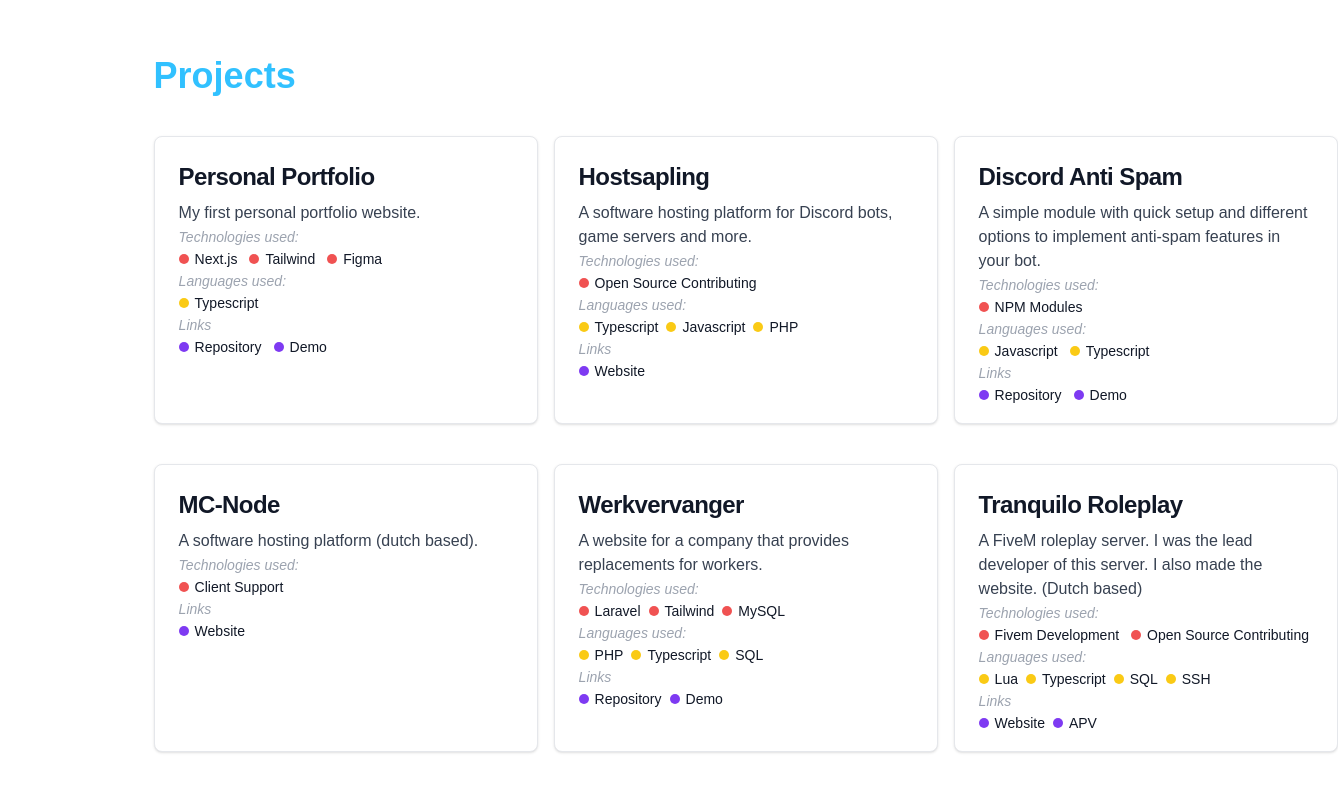
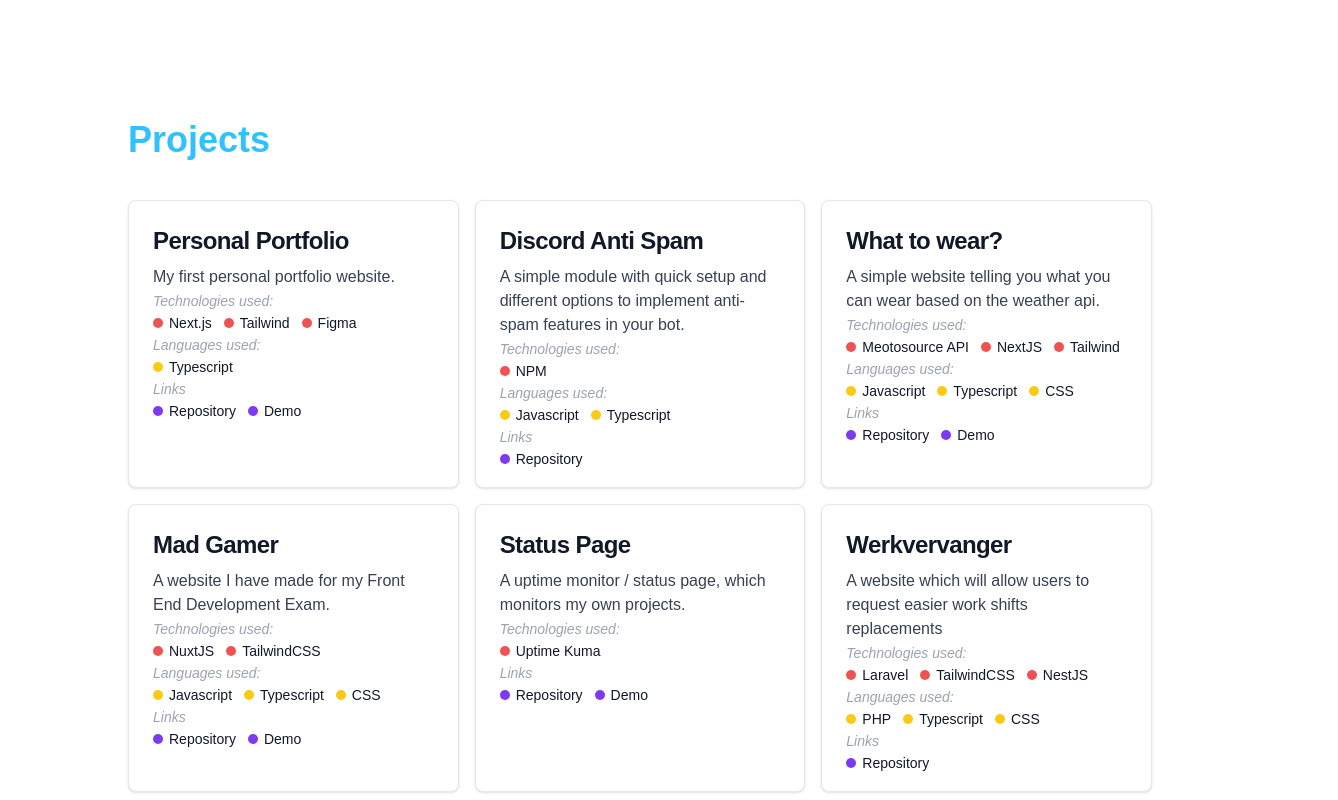
Before and after one commit to Scraayp/michalk.nl, a Next.js app: page / in a window 1280 px wide. Shown: the part 1140-1940 px from the top of the page, 1338 px wide, since content can reach past the window. Built offline with nearby package versions, Linux system fonts and the light colour scheme.

Commit message:
feat: Redesigned the projects changed the way of the form

```diff
--- a/src/pages/index.tsx
+++ b/src/pages/index.tsx
@@ -23,20 +23,20 @@ export default function Home() {
           and websites.
         </h2>
       </div>
-      <div id="about" className="m-auto w-head mt-60 block h-64">
-        <h1 className="text-left text-4xl font-bold text-primary block">
-          About
-        </h1>
-        <p className="mt-5 font-semibold text-lg inline-block text-black dark:text-white">
+      <div id="about" className="m-auto w-head mt-60 block">
+        <div className="flex flex-col md:flex-row">
+          <div className="flex-1">
+            <h1 className="text-left text-4xl font-bold text-primary">About</h1>
+            <p className="mt-5 font-semibold text-lg text-black dark:text-white">
               I am Michal, a software developer from{" "}
-          <span className="text-primary">the Netherlands.</span> <br />I have
-          been coding since 2012 and have been in{" "}
+              <span className="text-primary">the Netherlands.</span> <br />I
+              have been coding since 2012 and have been in{" "}
               <span className="text-primary">love</span> with it since. <br />
               In my free time, I spend the most time on{" "}
               <span className="text-primary">soccer</span>. <br />I am a player,
-          referee and a trainer at my local club.
+              referee, and a trainer at my local club.
             </p>
-        <br />
+
             <Link href="">
               <button className="mt-5 md:mt-4 relative inline-flex items-center justify-center p-0.5 mb-2 mr-2 overflow-hidden text-sm font-medium text-gray-900 rounded-lg group bg-gradient-to-br from-purple-600 to-blue-500 group-hover:from-purple-600 group-hover:to-blue-500 hover:text-white dark:text-white focus:ring-4 focus:outline-none focus:ring-blue-300 dark:focus:ring-blue-800">
                 <span className="relative px-5 py-2.5 transition-all ease-in duration-75 dark:bg-darkbg bg-white rounded-md group-hover:bg-opacity-0">
@@ -44,22 +44,27 @@ export default function Home() {
                 </span>
               </button>
             </Link>
+          </div>
 
+          <div className="flex-none md:ml-8 mt-8 md:-mt-20">
             <Image
               src={"/me.jpg"}
               alt="Yeah, that's me."
               width={400}
               height={400}
-          className="rounded-full right-0 float-right mt-16 mb-16 md:mb-0 md:mt-0"
+              className="rounded-full"
             />
           </div>
-      <div id="projects" className="m-auto w-head mt-96 mb-40">
+        </div>
+      </div>
+
+      <div id="projects" className="m-auto w-4/5 mt-96 mb-40">
         <h1 className="text-left text-4xl font-bold text-primary block">
           Projects
         </h1>
-        <div className="flex flex-col md:flex-row md:space-x-4">
-          <div className="project mt-10">
-            <div className="block md:w-96 w-auto h-72 p-6 bg-white border border-gray-200 rounded-lg shadow hover:bg-gray-100 dark:bg-gray-800 dark:border-gray-700 dark:hover:bg-gray-700">
+        <div className="grid grid-cols-1 md:grid-cols-3 gap-4 mt-10">
+          <div className="project">
+            <div className="block h-72 p-6 bg-white border border-gray-200 rounded-lg shadow hover:bg-gray-100 dark:bg-gray-800 dark:border-gray-700 dark:hover:bg-gray-700">
               <h5 className="mb-2 text-2xl font-bold tracking-tight text-gray-900 dark:text-white">
                 Personal Portfolio
               </h5>
@@ -105,49 +110,8 @@ export default function Home() {
               </div>
             </div>
           </div>
-          <div className="project mt-10">
-            <div className="block md:w-96 w-auto h-72 p-6 bg-white border border-gray-200 rounded-lg shadow hover:bg-gray-100 dark:bg-gray-800 dark:border-gray-700 dark:hover:bg-gray-700">
-              <h5 className="mb-2 text-2xl font-bold tracking-tight text-gray-900 dark:text-white">
-                Hostsapling
-              </h5>
-              <p className="font-normal text-gray-700 dark:text-gray-400">
-                A software hosting platform for Discord bots, game servers and
-                more.
-              </p>
-              <div>
-                <span className="text-gray-400 text-sm italic">
-                  Technologies used:
-                </span>
-                <span className="flex items-center text-sm font-medium text-gray-900 dark:text-white">
-                  <span className="flex w-2.5 h-2.5 bg-red-500 rounded-full mr-1.5 flex-shrink-0"></span>
-                  Open Source Contributing
-                </span>
-                <span className="text-gray-400 text-sm italic">
-                  Languages used:
-                </span>
-                <span className="flex items-center text-sm font-medium text-gray-900 dark:text-white">
-                  <span className="flex w-2.5 h-2.5 bg-yellow-300 rounded-full mr-1.5 flex-shrink-0"></span>
-                  Typescript
-                  <span className="flex w-2.5 h-2.5 bg-yellow-300 rounded-full mr-1.5 ml-2 flex-shrink-0"></span>
-                  Javascript
-                  <span className="flex w-2.5 h-2.5 bg-yellow-300 rounded-full mr-1.5 ml-2 flex-shrink-0"></span>
-                  PHP
-                </span>
-                <span className="text-gray-400 text-sm italic">Links</span>
-                <div className="y flex items-center text-sm font-medium text-gray-900 dark:text-white">
-                  <span className="flex w-2.5 h-2.5 bg-purple-600 rounded-full mr-1.5 flex-shrink-0"></span>
-                  <Link
-                    href="https://hostsapling.net"
-                    className=" hover:text-primary"
-                  >
-                    Website
-                  </Link>
-                </div>
-              </div>
-            </div>
-          </div>
-          <div className="project mt-10">
-            <div className="block md:w-96 w-auto h-72 p-6 bg-white border border-gray-200 rounded-lg shadow hover:bg-gray-100 dark:bg-gray-800 dark:border-gray-700 dark:hover:bg-gray-700">
+          <div className="project">
+            <div className="block h-72 p-6 bg-white border border-gray-200 rounded-lg shadow hover:bg-gray-100 dark:bg-gray-800 dark:border-gray-700 dark:hover:bg-gray-700">
               <h5 className="mb-2 text-2xl font-bold tracking-tight text-gray-900 dark:text-white">
                 Discord Anti Spam
               </h5>
@@ -161,7 +125,7 @@ export default function Home() {
                 </span>
                 <span className="flex items-center text-sm font-medium text-gray-900 dark:text-white">
                   <span className="flex w-2.5 h-2.5 bg-red-500 rounded-full mr-1.5 flex-shrink-0"></span>
-                  NPM Modules
+                  NPM
                 </span>
                 <span className="text-gray-400 text-sm italic">
                   Languages used:
@@ -169,11 +133,11 @@ export default function Home() {
                 <span className="flex items-center text-sm font-medium text-gray-900 dark:text-white">
                   <span className="flex w-2.5 h-2.5 bg-yellow-300 rounded-full mr-1.5 flex-shrink-0"></span>
                   Javascript
-                  <span className="flex w-2.5 h-2.5 bg-yellow-300 rounded-full ml-3 mr-1.5 flex-shrink-0"></span>
+                  <span className="flex w-2.5 h-2.5 bg-yellow-300 rounded-full mr-1.5 ml-3 flex-shrink-0"></span>
                   Typescript
                 </span>
                 <span className="text-gray-400 text-sm italic">Links</span>
-                <div className=" flex items-center text-sm font-medium text-gray-900 dark:text-white">
+                <div className="y flex items-center text-sm font-medium text-gray-900 dark:text-white">
                   <span className="flex w-2.5 h-2.5 bg-purple-600 rounded-full mr-1.5 flex-shrink-0"></span>
                   <Link
                     href="https://github.com/Michael-J-Scofield/discord-anti-spam"
@@ -181,9 +145,54 @@ export default function Home() {
                   >
                     Repository
                   </Link>
-                  <span className="ml-3 flex w-2.5 h-2.5 bg-purple-600 rounded-full mr-1.5 flex-shrink-0"></span>
+                </div>
+              </div>
+            </div>
+          </div>
+          <div className="project">
+            <div className="block h-72 p-6 bg-white border border-gray-200 rounded-lg shadow hover:bg-gray-100 dark:bg-gray-800 dark:border-gray-700 dark:hover:bg-gray-700">
+              <h5 className="mb-2 text-2xl font-bold tracking-tight text-gray-900 dark:text-white">
+                What to wear?
+              </h5>
+              <p className="font-normal text-gray-700 dark:text-gray-400">
+                A simple website telling you what you can wear based on the
+                weather api.
+              </p>
+              <div>
+                <span className="text-gray-400 text-sm italic">
+                  Technologies used:
+                </span>
+                <span className="flex items-center text-sm font-medium text-gray-900 dark:text-white">
+                  <span className="flex w-2.5 h-2.5 bg-red-500 rounded-full mr-1.5 flex-shrink-0"></span>
+                  Meotosource API
+                  <span className="flex w-2.5 h-2.5 bg-red-500 rounded-full mr-1.5 ml-3 flex-shrink-0"></span>
+                  NextJS
+                  <span className="flex w-2.5 h-2.5 bg-red-500 rounded-full mr-1.5 ml-3 flex-shrink-0"></span>
+                  Tailwind
+                </span>
+                <span className="text-gray-400 text-sm italic">
+                  Languages used:
+                </span>
+                <span className="flex items-center text-sm font-medium text-gray-900 dark:text-white">
+                  <span className="flex w-2.5 h-2.5 bg-yellow-300 rounded-full mr-1.5 flex-shrink-0"></span>
+                  Javascript
+                  <span className="flex w-2.5 h-2.5 bg-yellow-300 rounded-full mr-1.5 ml-3 flex-shrink-0"></span>
+                  Typescript
+                  <span className="flex w-2.5 h-2.5 bg-yellow-300 rounded-full mr-1.5 ml-3 flex-shrink-0"></span>
+                  CSS
+                </span>
+                <span className="text-gray-400 text-sm italic">Links</span>
+                <div className="y flex items-center text-sm font-medium text-gray-900 dark:text-white">
+                  <span className="flex w-2.5 h-2.5 bg-purple-600 rounded-full mr-1.5 flex-shrink-0"></span>
                   <Link
-                    href="/api/redirect/das"
+                    href="https://github.com/Scraayp/kleren.michalk.nl"
+                    className=" hover:text-primary"
+                  >
+                    Repository
+                  </Link>
+                  <span className="flex w-2.5 h-2.5 bg-purple-600 rounded-full mr-1.5 ml-3 flex-shrink-0"></span>
+                  <Link
+                    href="https://kleren.michalk.nl"
                     className=" hover:text-primary"
                   >
                     Demo
@@ -192,15 +201,13 @@ export default function Home() {
               </div>
             </div>
           </div>
-        </div>
-        <div className="flex flex-col md:flex-row md:space-x-4">
-          <div className="project mt-10">
-            <div className="block md:w-96 w-auto h-72 p-6 bg-white border border-gray-200 rounded-lg shadow hover:bg-gray-100 dark:bg-gray-800 dark:border-gray-700 dark:hover:bg-gray-700">
+          <div className="project">
+            <div className="block h-72 p-6 bg-white border border-gray-200 rounded-lg shadow hover:bg-gray-100 dark:bg-gray-800 dark:border-gray-700 dark:hover:bg-gray-700">
               <h5 className="mb-2 text-2xl font-bold tracking-tight text-gray-900 dark:text-white">
-                MC-Node
+                Mad Gamer
               </h5>
               <p className="font-normal text-gray-700 dark:text-gray-400">
-                A software hosting platform (dutch based).
+                A website I have made for my Front End Development Exam.
               </p>
               <div>
                 <span className="text-gray-400 text-sm italic">
@@ -208,30 +215,86 @@ export default function Home() {
                 </span>
                 <span className="flex items-center text-sm font-medium text-gray-900 dark:text-white">
                   <span className="flex w-2.5 h-2.5 bg-red-500 rounded-full mr-1.5 flex-shrink-0"></span>
-                  Client Support
+                  NuxtJS
+                  <span className="flex w-2.5 h-2.5 bg-red-500 rounded-full mr-1.5 ml-3 flex-shrink-0"></span>
+                  TailwindCSS
                 </span>
-
-                <span className="flex items-center text-sm font-medium text-gray-900 dark:text-white"></span>
+                <span className="text-gray-400 text-sm italic">
+                  Languages used:
+                </span>
+                <span className="flex items-center text-sm font-medium text-gray-900 dark:text-white">
+                  <span className="flex w-2.5 h-2.5 bg-yellow-300 rounded-full mr-1.5 flex-shrink-0"></span>
+                  Javascript
+                  <span className="flex w-2.5 h-2.5 bg-yellow-300 rounded-full mr-1.5 ml-3 flex-shrink-0"></span>
+                  Typescript
+                  <span className="flex w-2.5 h-2.5 bg-yellow-300 rounded-full mr-1.5 ml-3 flex-shrink-0"></span>
+                  CSS
+                </span>
                 <span className="text-gray-400 text-sm italic">Links</span>
                 <div className="y flex items-center text-sm font-medium text-gray-900 dark:text-white">
                   <span className="flex w-2.5 h-2.5 bg-purple-600 rounded-full mr-1.5 flex-shrink-0"></span>
                   <Link
-                    href="https://mc-node.net"
+                    href="https://github.com/Scraayp/brouwwereld/tree/examen-FED2024"
                     className=" hover:text-primary"
                   >
-                    Website
+                    Repository
+                  </Link>
+                  <span className="flex w-2.5 h-2.5 bg-purple-600 rounded-full mr-1.5 ml-3 flex-shrink-0"></span>
+                  <Link
+                    href="https://fd2024.michalk.nl/"
+                    className=" hover:text-primary"
+                  >
+                    Demo
                   </Link>
                 </div>
               </div>
             </div>
           </div>
-          <div className="project mt-10">
-            <div className="block md:w-96 w-auto h-72 p-6 bg-white border border-gray-200 rounded-lg shadow hover:bg-gray-100 dark:bg-gray-800 dark:border-gray-700 dark:hover:bg-gray-700">
+          <div className="project">
+            <div className="block h-72 p-6 bg-white border border-gray-200 rounded-lg shadow hover:bg-gray-100 dark:bg-gray-800 dark:border-gray-700 dark:hover:bg-gray-700">
+              <h5 className="mb-2 text-2xl font-bold tracking-tight text-gray-900 dark:text-white">
+                Status Page
+              </h5>
+              <p className="font-normal text-gray-700 dark:text-gray-400">
+                A uptime monitor / status page, which monitors my own projects.
+              </p>
+              <div>
+                <span className="text-gray-400 text-sm italic">
+                  Technologies used:
+                </span>
+                <span className="flex items-center text-sm font-medium text-gray-900 dark:text-white">
+                  <span className="flex w-2.5 h-2.5 bg-red-500 rounded-full mr-1.5 flex-shrink-0"></span>
+                  Uptime Kuma
+                </span>
+
+                <span className="text-gray-400 text-sm italic">Links</span>
+                <div className="y flex items-center text-sm font-medium text-gray-900 dark:text-white">
+                  <span className="flex w-2.5 h-2.5 bg-purple-600 rounded-full mr-1.5 flex-shrink-0"></span>
+                  <Link
+                    href="https://github.com/louislam/uptime-kuma"
+                    className=" hover:text-primary"
+                  >
+                    Repository
+                  </Link>
+                  <span className="flex w-2.5 h-2.5 bg-purple-600 rounded-full mr-1.5 ml-3 flex-shrink-0"></span>
+                  <Link
+                    href="https://status.michalk.nl"
+                    className=" hover:text-primary"
+                  >
+                    Demo
+                  </Link>
+                </div>
+              </div>
+            </div>
+          </div>
+          <div className="project">
+            <div className="block h-72 p-6 bg-white border border-gray-200 rounded-lg shadow hover:bg-gray-100 dark:bg-gray-800 dark:border-gray-700 dark:hover:bg-gray-700">
               <h5 className="mb-2 text-2xl font-bold tracking-tight text-gray-900 dark:text-white">
                 Werkvervanger
               </h5>
               <p className="font-normal text-gray-700 dark:text-gray-400">
-                A website for a company that provides replacements for workers.
+                A website which will allow users to request easier work shifts
+                replacements
               </p>
               <div>
                 <span className="text-gray-400 text-sm italic">
@@ -240,10 +303,10 @@ export default function Home() {
                 <span className="flex items-center text-sm font-medium text-gray-900 dark:text-white">
                   <span className="flex w-2.5 h-2.5 bg-red-500 rounded-full mr-1.5 flex-shrink-0"></span>
                   Laravel
-                  <span className="flex w-2.5 h-2.5 bg-red-500 rounded-full mr-1.5 ml-2 flex-shrink-0"></span>
-                  Tailwind
-                  <span className="flex w-2.5 h-2.5 bg-red-500 rounded-full mr-1.5 ml-2 flex-shrink-0"></span>
-                  MySQL
+                  <span className="flex w-2.5 h-2.5 bg-red-500 rounded-full mr-1.5 ml-3 flex-shrink-0"></span>
+                  TailwindCSS
+                  <span className="flex w-2.5 h-2.5 bg-red-500 rounded-full mr-1.5 ml-3 flex-shrink-0"></span>
+                  NestJS
                 </span>
                 <span className="text-gray-400 text-sm italic">
                   Languages used:
@@ -251,79 +314,19 @@ export default function Home() {
                 <span className="flex items-center text-sm font-medium text-gray-900 dark:text-white">
                   <span className="flex w-2.5 h-2.5 bg-yellow-300 rounded-full mr-1.5 flex-shrink-0"></span>
                   PHP
-                  <span className="flex w-2.5 h-2.5 bg-yellow-300 rounded-full mr-1.5 ml-2 flex-shrink-0"></span>
+                  <span className="flex w-2.5 h-2.5 bg-yellow-300 rounded-full mr-1.5 ml-3 flex-shrink-0"></span>
                   Typescript
-                  <span className="flex w-2.5 h-2.5 bg-yellow-300 rounded-full mr-1.5 ml-2 flex-shrink-0"></span>
-                  SQL
+                  <span className="flex w-2.5 h-2.5 bg-yellow-300 rounded-full mr-1.5 ml-3 flex-shrink-0"></span>
+                  CSS
                 </span>
                 <span className="text-gray-400 text-sm italic">Links</span>
                 <div className="y flex items-center text-sm font-medium text-gray-900 dark:text-white">
                   <span className="flex w-2.5 h-2.5 bg-purple-600 rounded-full mr-1.5 flex-shrink-0"></span>
                   <Link
-                    href="https://github.com/scraayp/werk-vervanger"
+                    href="https://github.com/Scraayp/werkvervanger"
                     className=" hover:text-primary"
                   >
                     Repository
-                  </Link>
-                  <span className="flex w-2.5 h-2.5 bg-purple-600 rounded-full mr-1.5 ml-2 flex-shrink-0"></span>
-                  <Link
-                    href="https://werkvervanger.michalk.nl"
-                    className=" hover:text-primary"
-                  >
-                    Demo
-                  </Link>
-                </div>
-              </div>
-            </div>
-          </div>
-          <div className="project mt-10">
-            <div className="block md:w-96 w-auto h-72 p-6 bg-white border border-gray-200 rounded-lg shadow hover:bg-gray-100 dark:bg-gray-800 dark:border-gray-700 dark:hover:bg-gray-700">
-              <h5 className="mb-2 text-2xl font-bold tracking-tight text-gray-900 dark:text-white">
-                Tranquilo Roleplay
-              </h5>
-              <p className="font-normal text-gray-700 dark:text-gray-400">
-                A FiveM roleplay server. I was the lead developer of this
-                server. I also made the website. (Dutch based)
-              </p>
-              <div>
-                <span className="text-gray-400 text-sm italic">
-                  Technologies used:
-                </span>
-                <span className="flex items-center text-sm font-medium text-gray-900 dark:text-white">
-                  <span className="flex w-2.5 h-2.5 bg-red-500 rounded-full mr-1.5 flex-shrink-0"></span>
-                  Fivem Development
-                  <span className="flex w-2.5 h-2.5 bg-red-500 rounded-full mr-1.5 flex-shrink-0 ml-3"></span>
-                  Open Source Contributing
-                </span>
-                <span className="text-gray-400 text-sm italic">
-                  Languages used:
-                </span>
-                <span className="flex items-center text-sm font-medium text-gray-900 dark:text-white">
-                  <span className="flex w-2.5 h-2.5 bg-yellow-300 rounded-full mr-1.5 flex-shrink-0"></span>
-                  Lua
-                  <span className="flex w-2.5 h-2.5 bg-yellow-300 rounded-full mr-1.5 ml-2 flex-shrink-0"></span>
-                  Typescript
-                  <span className="flex w-2.5 h-2.5 bg-yellow-300 rounded-full mr-1.5 ml-2 flex-shrink-0"></span>
-                  SQL
-                  <span className="flex w-2.5 h-2.5 bg-yellow-300 rounded-full mr-1.5 ml-2 flex-shrink-0"></span>
-                  SSH
-                </span>
-                <span className="flex items-center text-sm font-medium text-gray-900 dark:text-white"></span>
-                <span className="text-gray-400 text-sm italic">Links</span>
-                <div className="y flex items-center text-sm font-medium text-gray-900 dark:text-white">
-                  <span className="flex w-2.5 h-2.5 bg-purple-600 rounded-full mr-1.5 flex-shrink-0"></span>
-                  <Link
-                    href="https://tranquiloroleplay.nl"
-                    className=" hover:text-primary"
-                  >
-                    Website
-                  </Link>
-                  <span className="flex w-2.5 h-2.5 bg-purple-600 rounded-full mr-1.5 flex-shrink-0 ml-2"></span>
-                  <Link
-                    href="https://tranquillo-apv-website.vercel.app/"
-                    className=" hover:text-primary"
-                  >
-                    APV
                   </Link>
                 </div>
               </div>
@@ -331,11 +334,15 @@ export default function Home() {
           </div>
         </div>
       </div>
-      <div id="contact" className="m-auto w-head mb-40">
+
+      <div
+        id="contact"
+        className="w-head mb-40 m-auto align-middle justify-center"
+      >
         <h1 className="text-left text-4xl font-bold text-primary block">
           Contact
         </h1>
-        <div className="flex items-center flex-col md:flex-row">
+        <div className="flex items-center flex-col md:flex-row ">
           <div id="formcontact">
             <ContactForm />
             <span className="block mt-5 text-gray-500 text-center sm:text-left">
```
Lines whose indentation alone changed are shown as unchanged.
